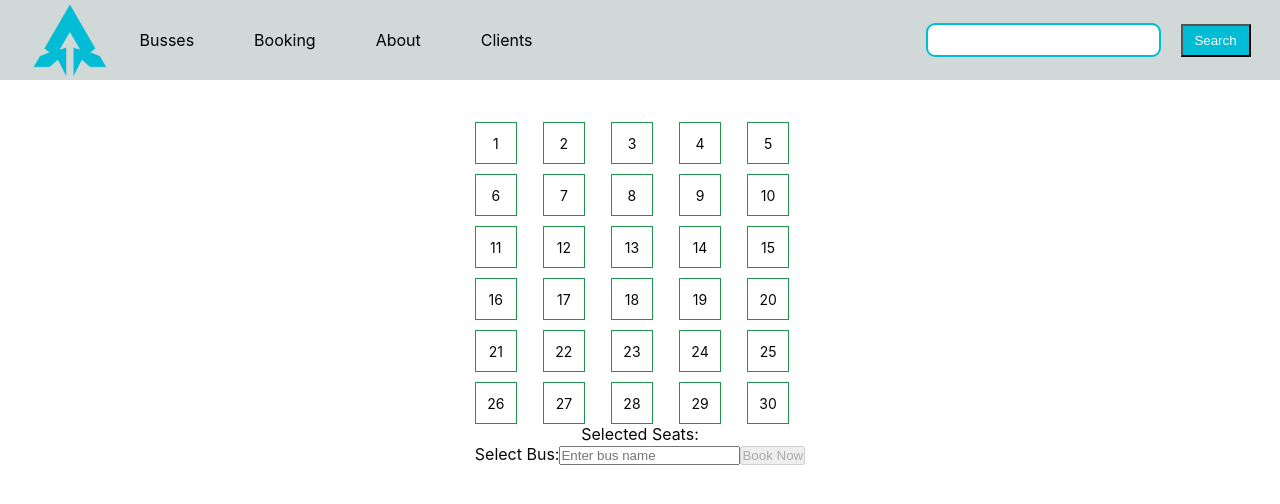
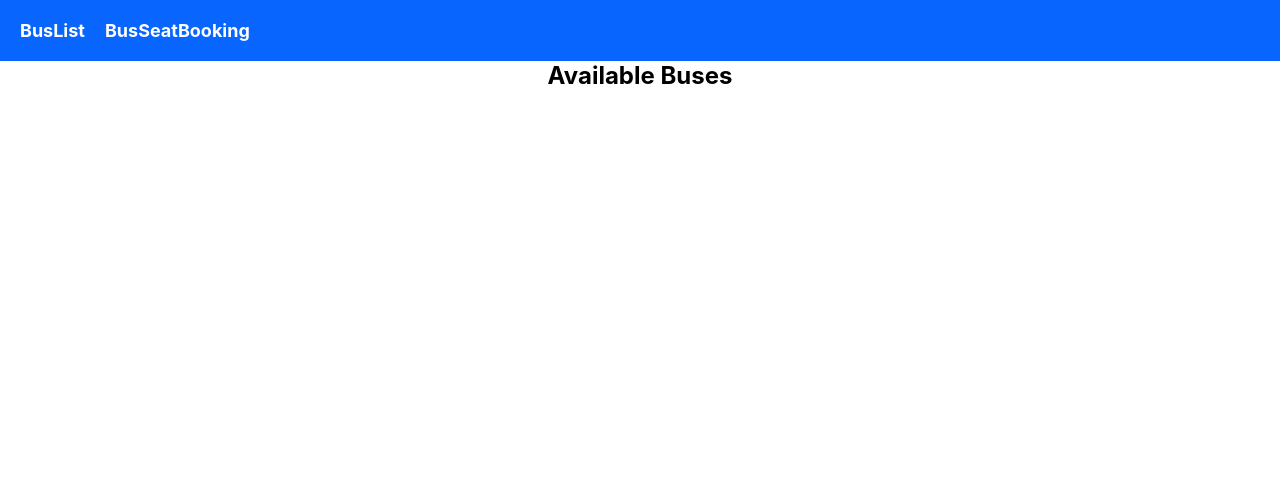
Before and after one commit to saji09/bus-system, a React (Create React App) app: page /bus-list in a window 1280 px wide. Shown: the top 504 px of the page. Built offline with nearby package versions, Linux system fonts and the light colour scheme.

Commit message:
Your commit message here

```diff
--- a/package.json
+++ b/package.json
@@ -8,6 +8,7 @@
     "@testing-library/user-event": "^13.5.0",
     "react": "^18.2.0",
     "react-dom": "^18.2.0",
+    "react-router-dom": "^6.20.1",
     "react-scripts": "5.0.1",
     "web-vitals": "^2.1.4"
   },
--- a/src/App.js
+++ b/src/App.js
@@ -1,55 +1,27 @@
 import './App.css';
 import apptimus from './favicon.png';
+import { BrowserRouter as Router, Route, Routes } from 'react-router-dom';
+import Navbar from './components/Navbar';
 import BusSeatBooking from './components/BusSeatBooking';
+import BusList from './components/BusList';
+import Home from './components/Home';
+import About from './components/About';
 
 function App() {
   return (
-    <div className="App">
-      <nav class="navbar background">
-                <ul class="nav-list">
-                    <div class="logo">
-                        <img src={require('./favicon.png')} alt="logo"/>
-                    </div>
-                    <li>
-                        <a href="#courses">Busses</a>
-                    </li>
-                    <li>
-                        <a href="#tutorials">Booking</a>
-                    </li>
-                    <li>
-                        <a href="#jobs">About</a>
-                    </li>
-                    <li>
-                        <a href="#student">Clients</a>
-                    </li>
-                </ul>
-
-                <div class="rightNav">
-                    <input
-                        type="text"
-                        name="search"
-                        id="search"
-                    />
-                    <button class="btn btn-sm">
-                        Search
-                    </button>
-                </div>
-            </nav>
-
-            <section class="section">
-                <div class="box-main">
-                    <div class="firstHalf">
-                        <BusSeatBooking />
-                    </div>
-                </div>
-            </section>
-
-            {/* <footer className="footer">
-                <p className="text-footer">
-                    Copyright ©-All rights are reserved
-                </p>
-            </footer> */}
-    </div>
+    <Router>
+      <div className="App">
+        <div className="navbar background">
+            <Navbar />
+        </div>
+        <Routes>
+          {/* <Route path="/" element={<Home />} />
+          <Route path="/about" element={<About />} /> */}
+          <Route path="/booking" element={<BusSeatBooking />} />
+          <Route path="/bus-list" element={<BusList />} />
+        </Routes>
+      </div>
+    </Router>
   );
 }
 
--- /dev/null
+++ b/src/components/BusList.jsx
@@ -0,0 +1,13 @@
+import React from 'react';
+
+const BusList = () => {
+  // Implement bus list rendering logic here
+  return (
+    <div>
+      <h2>Available Buses</h2>
+      {/* Display bus information */}
+    </div>
+  );
+};
+
+export default BusList;
--- /dev/null
+++ b/src/components/Navbar.css
@@ -0,0 +1,35 @@
+/* Navbar.css */
+.navbar {
+    background-color: rgb(8, 102, 255);
+    padding: 10px;
+    display: flex;
+    justify-content: space-between;
+    align-items: center;
+  }
+
+  .logo a {
+    color: #fff;
+    text-decoration: none;
+    font-size: 24px;
+    font-weight: bold;
+  }
+
+  .nav-links {
+    list-style: none;
+    display: flex;
+  }
+
+  .nav-links li {
+    margin-right: 20px;
+  }
+
+  .nav-links a {
+    color: #fff;
+    text-decoration: none;
+    font-size: 18px;
+    font-weight: bold;
+  }
+
+  .nav-links a:hover {
+    border-bottom: 2px solid #fff;
+  }
--- /dev/null
+++ b/src/components/Navbar.jsx
@@ -0,0 +1,28 @@
+import React from 'react';
+import { Link } from 'react-router-dom';
+import './Navbar.css';
+// import logo from './favicon.png';
+
+function Navbar() {
+  return (
+    <nav className="navbar">
+      <ul className="nav-links">
+        {/* <li>
+          <Link to="/">Home</Link>
+        </li> */}
+        <li>
+          <Link to="/bus-list">BusList</Link>
+        </li>
+        <li>
+          <Link to="/booking">BusSeatBooking</Link>
+        </li>
+        {/* <li>
+          <Link to="/about">About</Link>
+        </li> */}
+        {/* Add more navigation links as needed */}
+      </ul>
+    </nav>
+  );
+}
+
+export default Navbar;
```
Also changed, not shown: src/components/About.jsx (added), src/components/Home.jsx (added), 1 other file (tests, documents, lock files or other folders).
